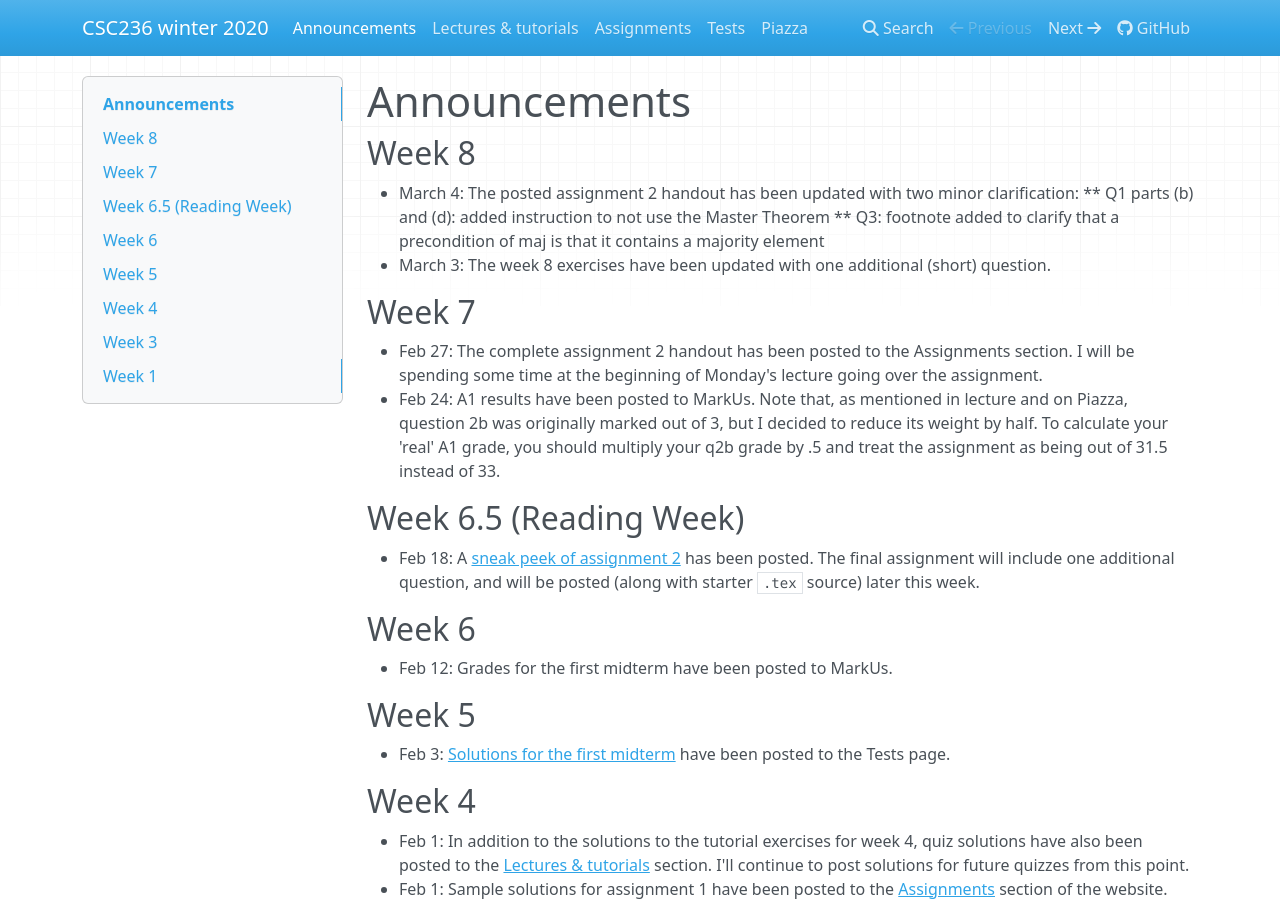
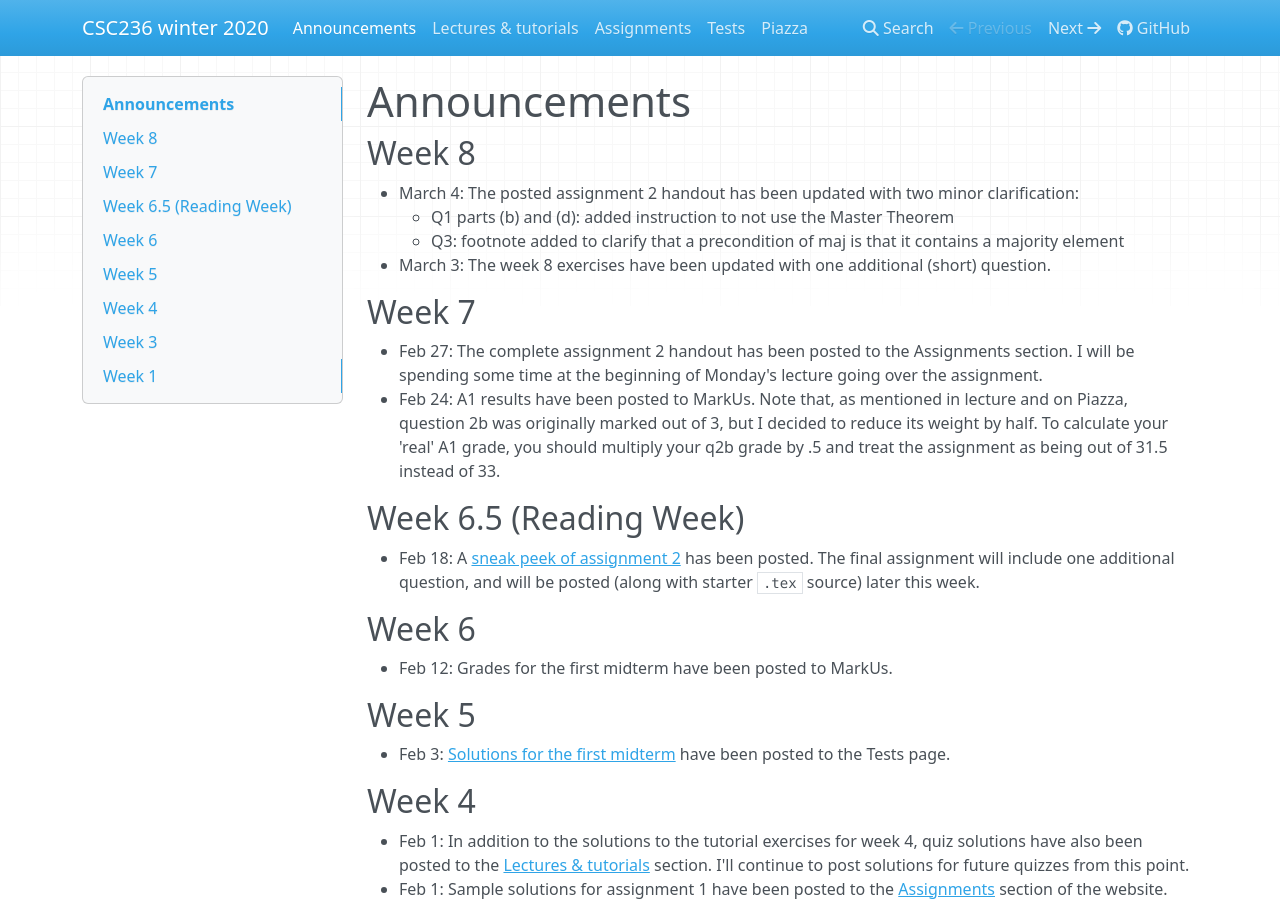
Before and after one commit to colinmorris/csc236, an MkDocs documentation site: the page built from docs/announcements.md, in a window 1280 px wide and 900 px high. Built offline with MkDocs 1.6.1, drawn with Linux system fonts in a browser that asks for light colours; nearby versions of some CDN libraries.

Commit message:
markdown error

```diff
--- a/docs/announcements.md
+++ b/docs/announcements.md
@@ -2,8 +2,8 @@
 
 ## Week 8
 * March 4: The posted assignment 2 handout has been updated with two minor clarification:
-** Q1 parts (b) and (d): added instruction to not use the Master Theorem
-** Q3: footnote added to clarify that a precondition of maj is that it contains a majority element
+    * Q1 parts (b) and (d): added instruction to not use the Master Theorem
+    * Q3: footnote added to clarify that a precondition of maj is that it contains a majority element
 * March 3: The week 8 exercises have been updated with one additional (short) question.
 
 ## Week 7
```
